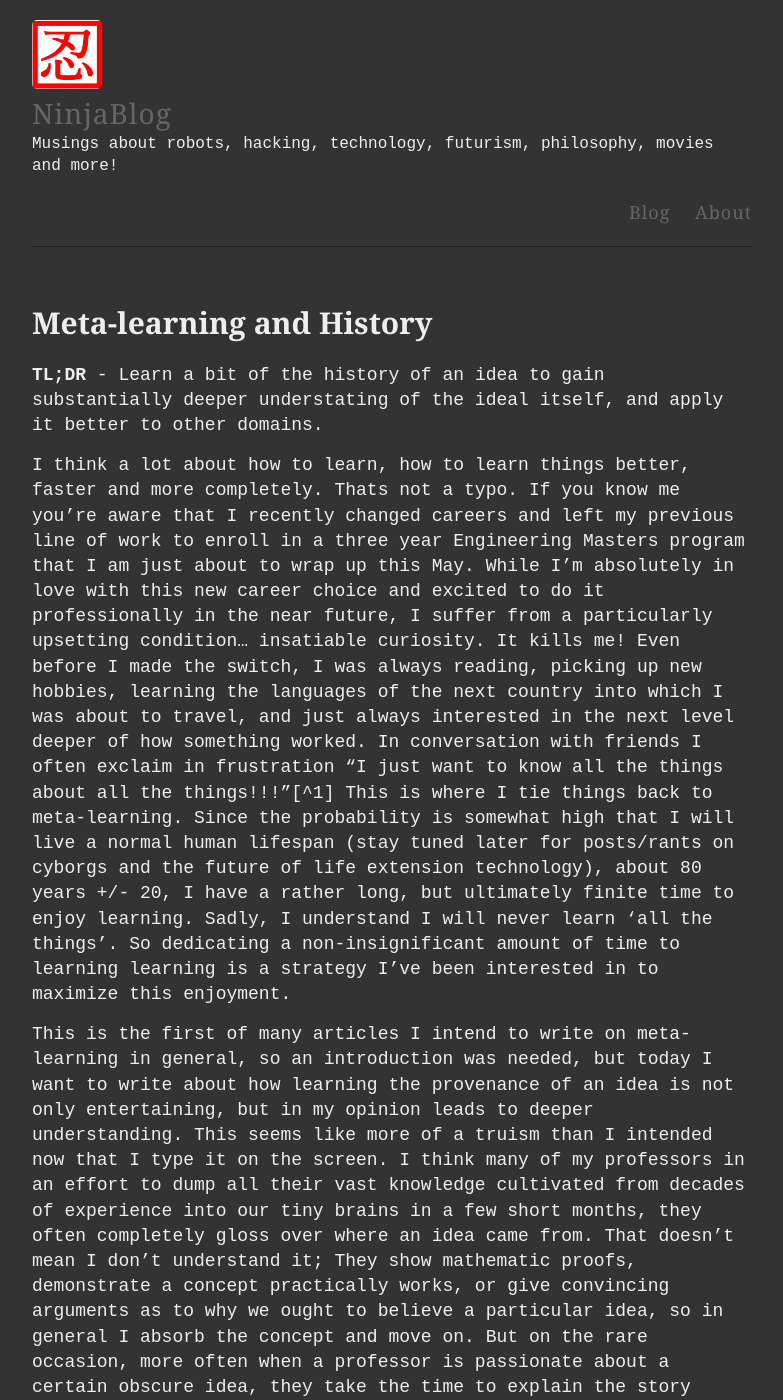
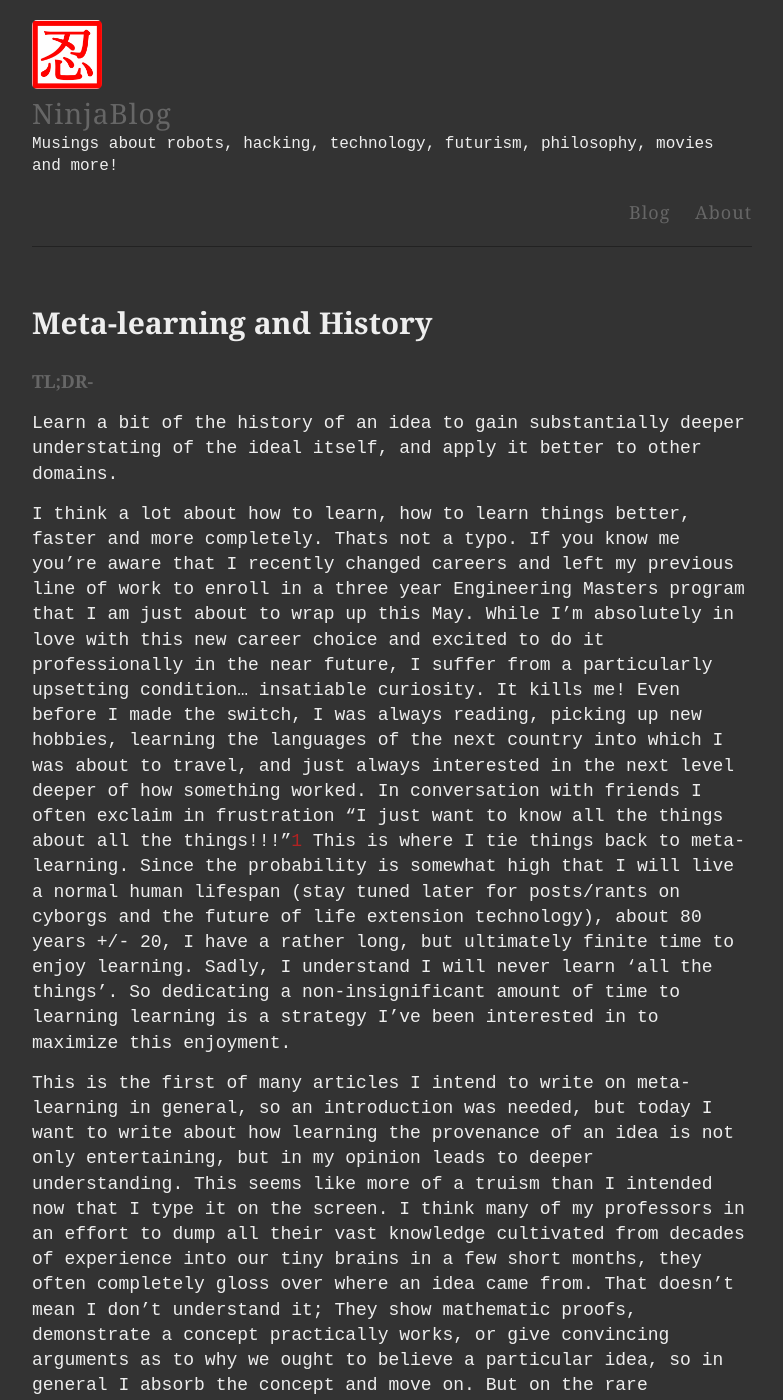
Before and after one commit to ninjajoe9/ninjajoe9.github.io, a Jekyll site: the page built from _posts/2022-03-02-metalearning-and-history.md, in a window 1280 px wide and 1400 px high. Shown: the whole window, without its empty margins (248-1031 px from the left). Built offline with Jekyll 4.4.1, drawn with Linux system fonts in a browser that asks for light colours; our own code applies the rules of GitHub Pages for plain Markdown files; some of the changed text lies outside the part shown.

```diff
--- a/_posts/2022-03-02-metalearning-and-history.md
+++ b/_posts/2022-03-02-metalearning-and-history.md
@@ -3,7 +3,8 @@ title: "Meta-learning and History"
 date: 2022-03-03
 ---
 
-**TL;DR** - Learn a bit of the history of an idea to gain substantially deeper understating of the ideal itself, and apply it better to other domains.
+#### TL;DR-
+Learn a bit of the history of an idea to gain substantially deeper understating of the ideal itself, and apply it better to other domains.
 
 I think a lot about how to learn, how to learn things better, faster and more completely. Thats not a typo. If you know me you're aware that I recently changed careers and left my previous line of work to enroll in a three year Engineering Masters program that I am just about to wrap up this May. While I'm absolutely in love with this new career choice and excited to do it professionally in the near future, I suffer from a particularly upsetting condition... insatiable curiosity. It kills me! Even before I made the switch, I was always reading, picking up new hobbies, learning the languages of the next country into which I was about to travel, and just always interested in the next level deeper of how something worked. In conversation with friends I often exclaim in frustration "I just want to know all the things about all the things!!!"[^1] This is where I tie things back to meta-learning. Since the probability is somewhat high that I will live a normal human lifespan (stay tuned later for posts/rants on cyborgs and the future of life extension technology), about 80 years +/- 20, I have a rather long, but ultimately finite time to enjoy learning. Sadly, I understand I will never learn 'all the things'. So dedicating a non-insignificant amount of time to learning learning is a strategy I've been interested in to maximize this enjoyment.
 
@@ -32,6 +33,7 @@ Here is a (non-exhaustive) list of some of the Hacker history books I've read re
 
 If you're unconvinced let me restate my point; While knowledge can be applied to multiple domains, the story behind why something was developed is often incredibly insightful to the nature of the topic itself.[^3] The aphorism, necessity is the mother of invention comes to mind, and understanding the necessity helps understand the invention. There is something about conceptualizing a topic from a different point of view that not only reinforces the concept giving you deeper understanding, but also the very change in approach itself yields a type of understanding that helps you understand 'other things about all the other things', in addition to the thing of interest itself.  Lateral thinking creates non hierarchal understanding which pays off exponentially instead of linearly when learning other topics in the future. <|>
 ____
+
 #### 4 March 2022 addendum:
 
 As I was thinking about this post when I was winding down for the evening last night I couldn't help but think it was incomplete. Of course I said I was going to write more on this topic in general in the future, but for this specific sub-topic, I basically gave one example (cybersecurity/hacking) and said I read some books so I understood more... Yes these books were non-technical so they aren't specifically what you would expect in terms of increasing practical ability, but I don't think this is a very profound statement in it's own right.
@@ -40,8 +42,8 @@ I think the piece that I danced around and was missing what the _efficacy_ of in
 
 ____
 
-[^1] This sentiment combined with the realization that math and science grants access to a whole domain of knowledge is precisely what led me to engineering. I was dabbling in edutainment content and learning a bit about programming and radio, but it was really easy to get blocked up and not even really know what questions to ask. So building a foundation in a formal eduction environment seemed like a good next step. I debated if I wanted to study physics, or math specifically and even tossed around flavors of engineering, but ultimately I think my education boils down to the point of this article. Learning how to learn better.
+[^1]: This sentiment combined with the realization that math and science grants access to a whole domain of knowledge is precisely what led me to engineering. I was dabbling in edutainment content and learning a bit about programming and radio, but it was really easy to get blocked up and not even really know what questions to ask. So building a foundation in a formal eduction environment seemed like a good next step. I debated if I wanted to study physics, or math specifically and even tossed around flavors of engineering, but ultimately I think my education boils down to the point of this article. Learning how to learn better.
 
-[^2] I realized as I was compiling this list that every book mentioned here I happened to have consumed via Audible. There are certainly others, but this means that not only did I learn from a different perspective, but for these books specifically, also in another mode. Something to think about for future meta-learning philosophizing.
+[^2]: I realized as I was compiling this list that every book mentioned here I happened to have consumed via Audible. There are certainly others, but this means that not only did I learn from a different perspective, but for these books specifically, also in another mode. Something to think about for future meta-learning philosophizing.
 
-[^3] Note to self about future post regarding how when math is taught in the abstract first, it is antithetical to the methodology present here and, at least for me, leads to less effective learning. Looking at you Johnny B...
+[^3]: Note to self about future post regarding how when math is taught in the abstract first, it is antithetical to the methodology present here and, at least for me, leads to less effective learning. Looking at you Johnny B...
```
